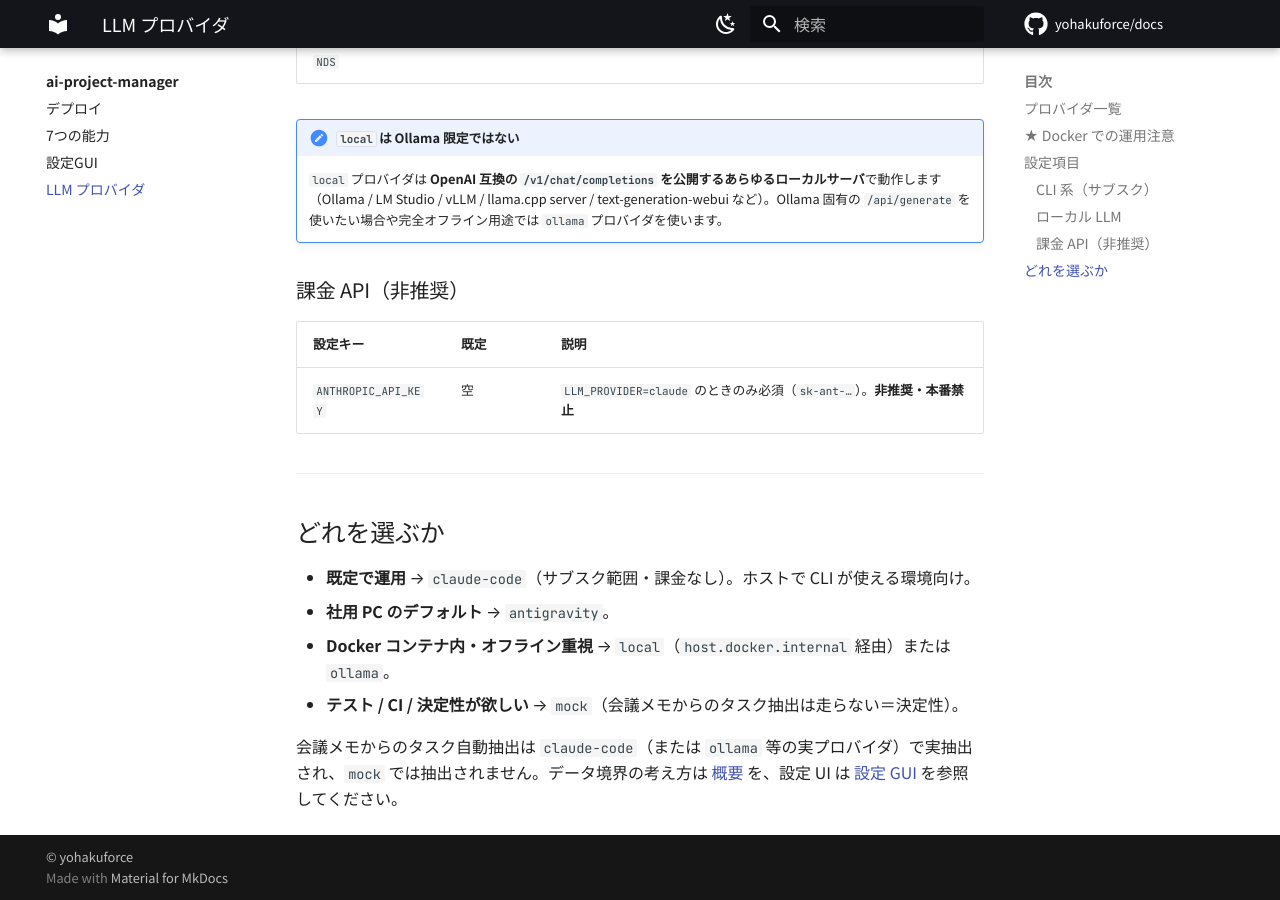
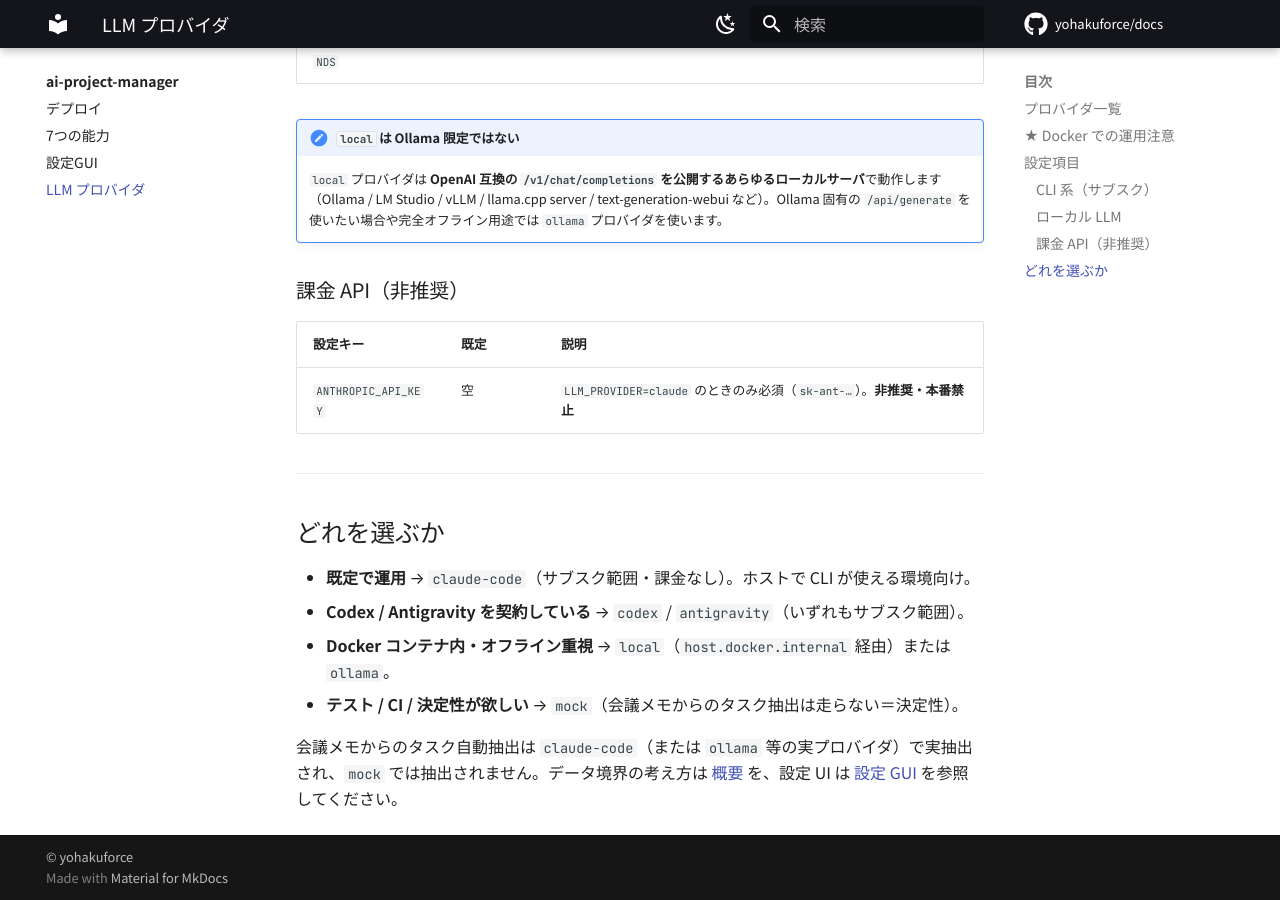
Before and after one commit to yohakuforce/docs, an MkDocs documentation site: the page built from docs/ai-project-manager/llm-providers.md, in a window 1280 px wide and 900 px high, scrolled down 3240 px. Built offline with MkDocs 1.6.1 and Material for MkDocs 9.7.7, drawn with Linux system fonts in a browser that asks for light colours; comment, search, counter and statistics services are not loaded; some of the changed text lies outside the part shown.

Commit message:
docs: LLM プロバイダ記述を中立化（特定環境の利用状況に触れない）
Antigravity 等は「サブスク契約があれば使える選択肢」として記載し、
特定環境での採用状況に踏み込む表現を削除。

```diff
--- a/docs/ai-project-manager/llm-providers.md
+++ b/docs/ai-project-manager/llm-providers.md
@@ -11,7 +11,7 @@
 |---|---|---|---|---|
 | **`claude-code`** | サブスク CLI | `claude -p <prompt> --output-format json`（subprocess） | なし（サブスク範囲） | **既定・推奨** |
 | **`codex`** | サブスク CLI | `codex -q <prompt>`（subprocess） | なし（サブスク範囲） | 代替の CLI |
-| **`antigravity`** | サブスク CLI | `<antigravity> -p <prompt>`（subprocess、フラグ可変） | なし（サブスク範囲） | 社用 PC 既定 |
+| **`antigravity`** | サブスク CLI | `<antigravity> -p <prompt>`（subprocess、フラグ可変） | なし（サブスク範囲） | Antigravity をサブスク利用している場合 |
 | **`local`** | ローカル HTTP | OpenAI 互換 `/v1/chat/completions` | なし（ローカル） | Ollama / LM Studio / vLLM / llama.cpp など |
 | **`ollama`** | ローカル HTTP | Ollama native `/api/generate` | なし（ローカル・完全オフライン） | Ollama 限定で使いたい場合 |
 | **`mock`** | モック | 固定応答（LLM 呼び出しなし） | なし | テスト・CI・決定性検証 |
@@ -84,7 +84,7 @@ CLI が見つからない場合は、PATH に通っているか・上記 `*_CLI_
 ## どれを選ぶか
 
 - **既定で運用** → `claude-code`（サブスク範囲・課金なし）。ホストで CLI が使える環境向け。
-- **社用 PC のデフォルト** → `antigravity`。
+- **Codex / Antigravity を契約している** → `codex` / `antigravity`（いずれもサブスク範囲）。
 - **Docker コンテナ内・オフライン重視** → `local`（`host.docker.internal` 経由）または `ollama`。
 - **テスト / CI / 決定性が欲しい** → `mock`（会議メモからのタスク抽出は走らない＝決定性）。
 
```
